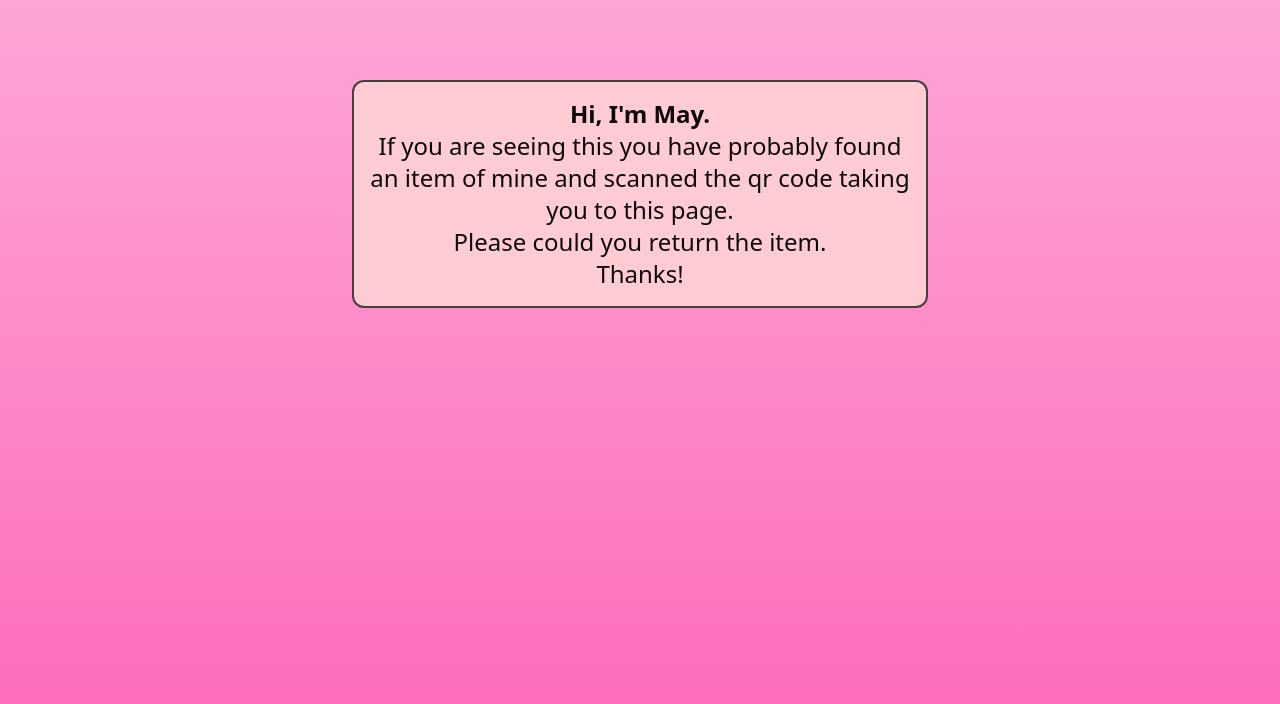
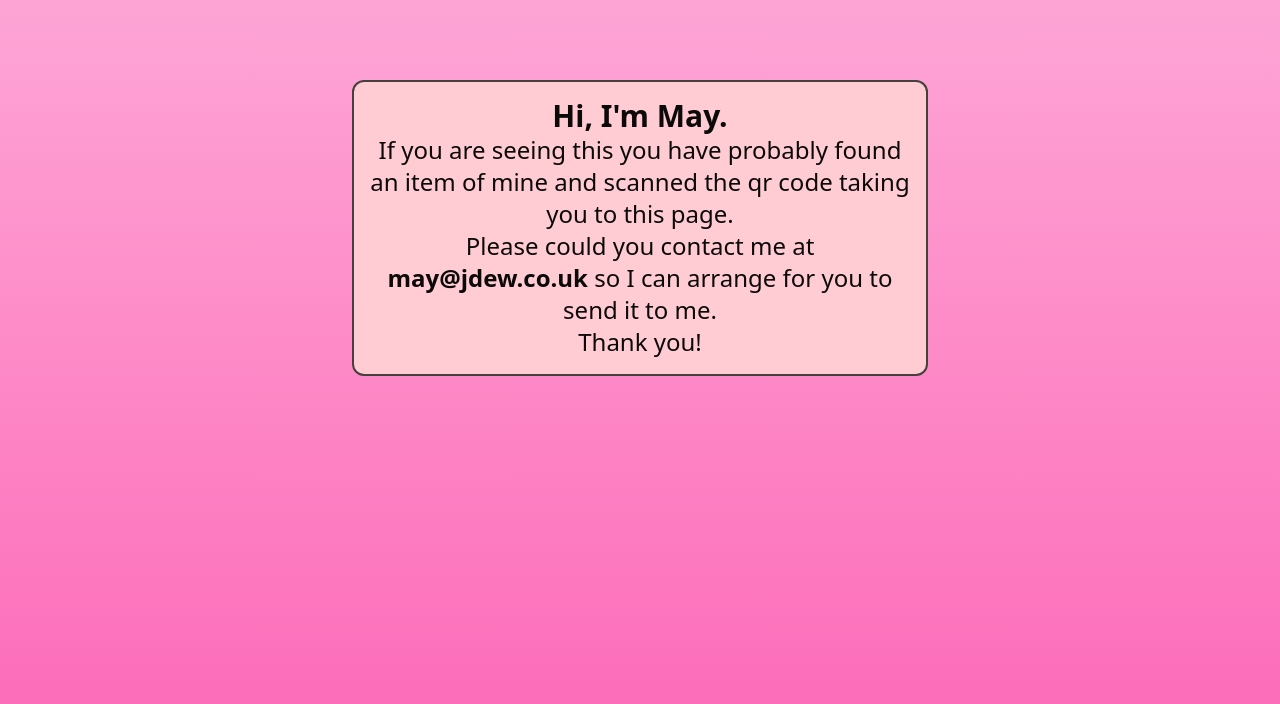
Before and after one commit to May-Cook/mays-lost-property, a React (Vite) app in the folder lostProperty/: page / in a window 1280 px wide. Shown: the top 704 px of the page. Built offline with nearby package versions, Linux system fonts and the light colour scheme.

Commit message:
Add email link

```diff
--- a/lostProperty/src/App.tsx
+++ b/lostProperty/src/App.tsx
@@ -6,10 +6,20 @@ function App() {
       <div className="h-20"></div>
       <div className="bg-rose-200 border-stone-700 flex max-w-xl border-solid border-2 rounded-xl px-3 py-4 mx-auto">
         <p className="text-stone-950 text-2xl text-center">
-          <div className="font-semibold">Hi, I'm May. </div>If you are seeing
-          this you have probably found an item of mine and scanned the qr code
-          taking you to this page. <br></br>Please could you return the item.
-          <br></br>Thanks!
+          <div className="font-semibold text-3xl">Hi, I'm May. </div>
+          <div>
+            If you are seeing this you have probably found an item of mine and
+            scanned the qr code taking you to this page. <br></br>Please could
+            you contact me at{" "}
+            <a
+              href="mailto:may@jdew.co.uk"
+              className="font-bold hover:font-extrabold hover:text-fuchsia-500 transition-all"
+            >
+              may@jdew.co.uk
+            </a>{" "}
+            so I can arrange for you to send it to me.
+            <br></br>Thank you!
+          </div>
         </p>
       </div>
     </div>
```
